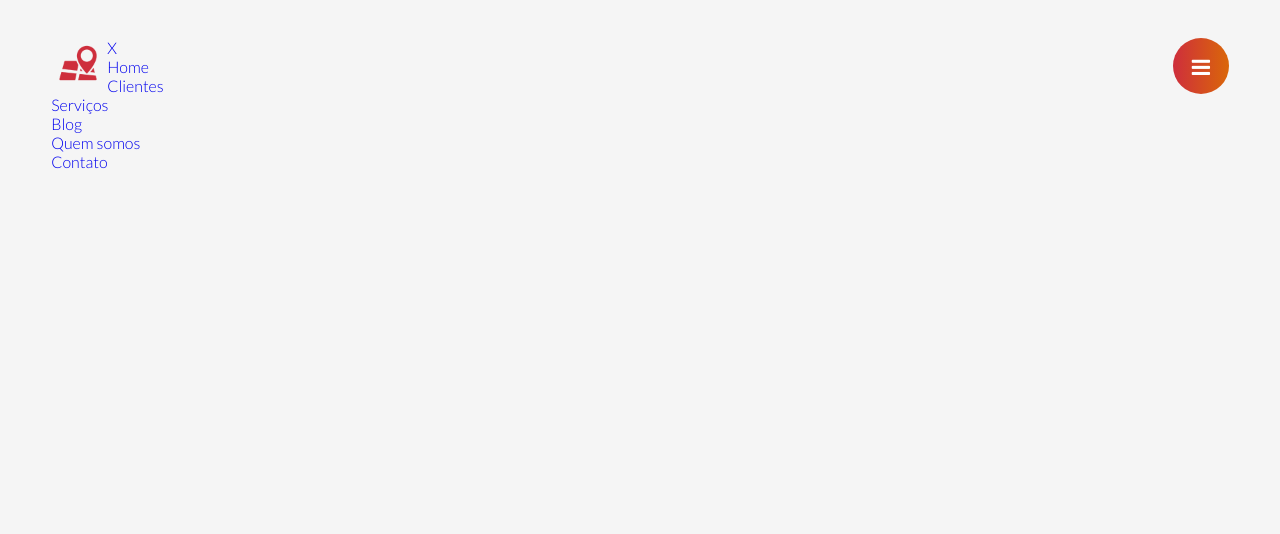
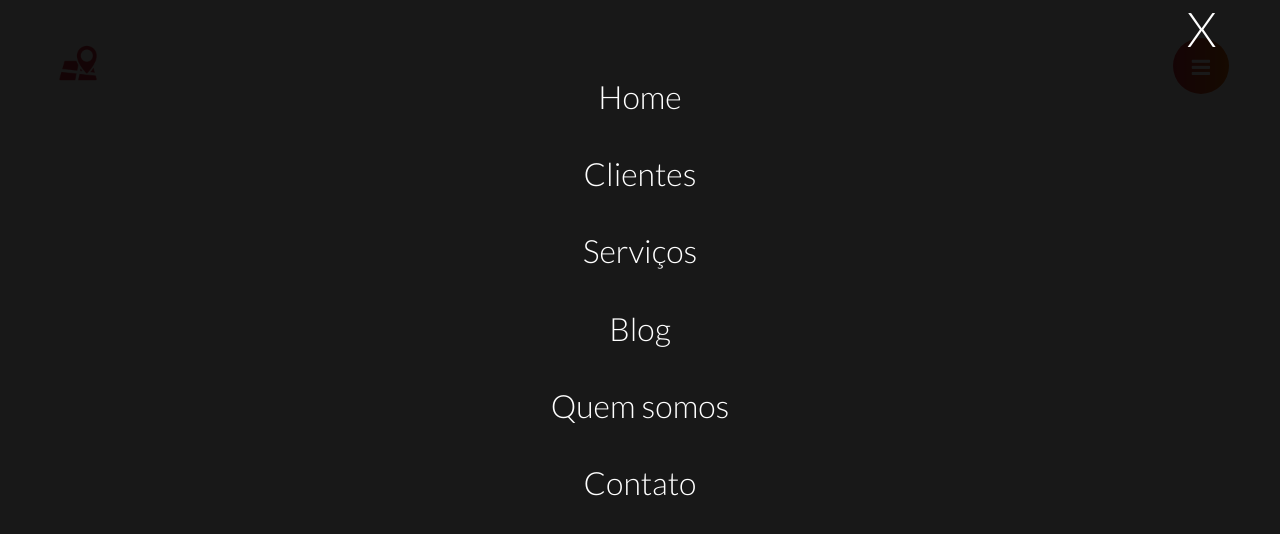
Before and after one commit to wesleyanjosz/Nodepro, a website: page index.html in a window 1280 px wide. Drawn offline with Linux system fonts and the light colour scheme.

Commit message:
feat - estilizando a nav

```diff
--- a/css/style.css
+++ b/css/style.css
@@ -53,3 +53,41 @@ img {
     cursor: pointer;
     background: linear-gradient(to right, #ce2e3c, #da6709);
 }
+
+/* menu */
+.menu {
+    width: 100%;
+    height: 100%;
+    position: fixed;
+    background-color: rgba(0, 0, 0, 0.9);
+    top: 0;
+    left: 0;
+}
+
+.btn-close {
+    font-size: 3em;
+    color: #fff;
+    float: right;
+    cursor: pointer;
+    margin-right: 5%;
+}
+
+.menu ul {
+    width: 100%;
+    float: left;
+    text-align: center;
+}
+
+.menu li {
+    padding: 1.5%;
+}
+
+.menu li a {
+    font-size: 2em;
+    color: #fff;
+    padding: 1.5% 3%;
+}
+
+.menu li a:hover {
+    border: 1px solid #da6709;
+}
```
